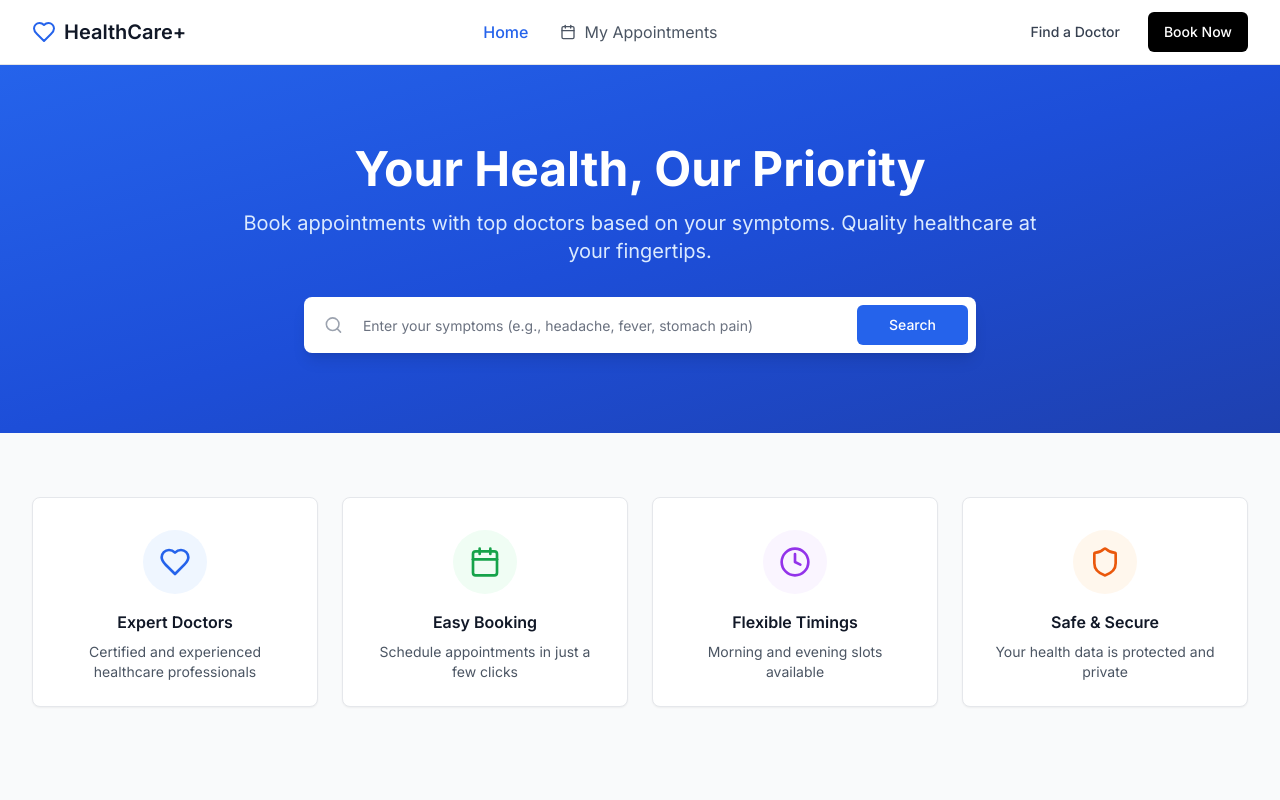
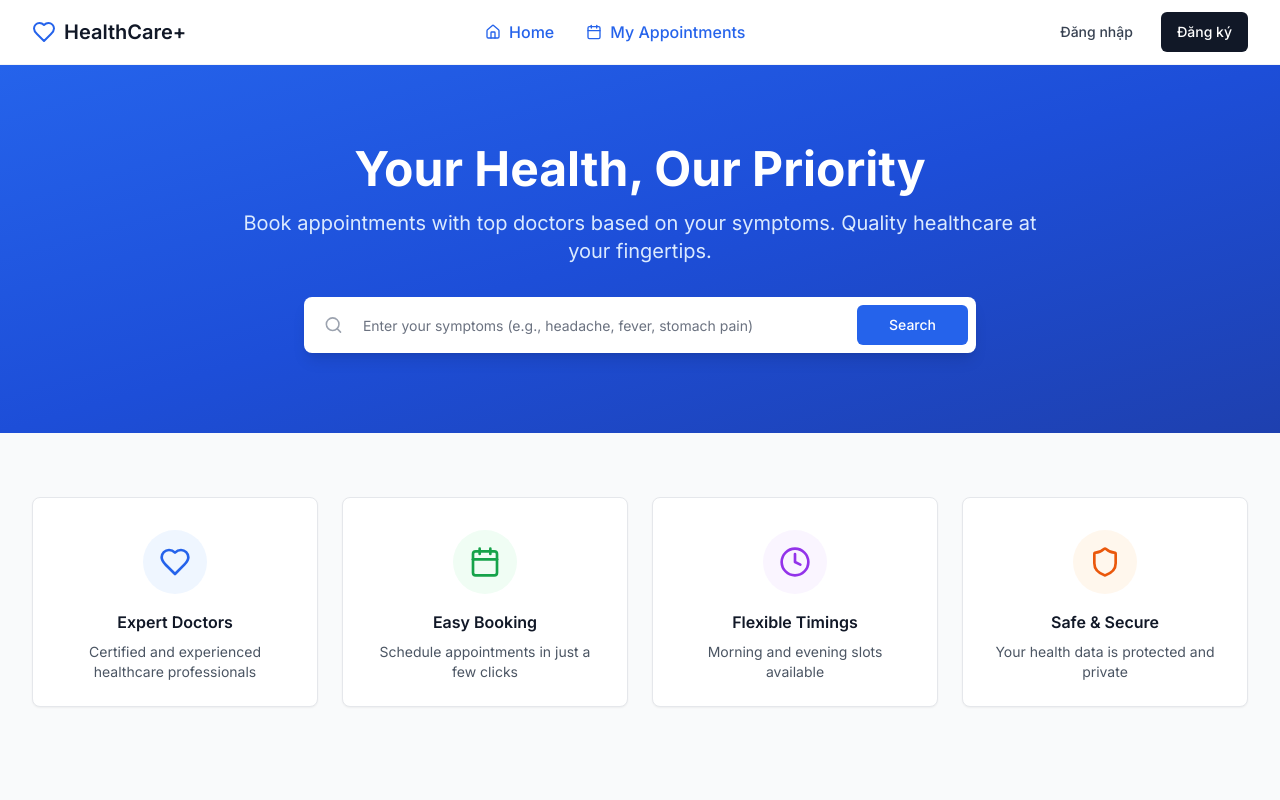
Before and after one commit to AXON-ASWE/FE, a Next.js app: page / in a window 1280 px wide. Shown: the top 800 px of the page. Built offline with nearby package versions, Linux system fonts and the light colour scheme.

Commit message:
sync main

```diff
--- a/package.json
+++ b/package.json
@@ -12,6 +12,7 @@
   },
   "dependencies": {
     "@radix-ui/react-dropdown-menu": "^2.1.12",
+    "@radix-ui/react-navigation-menu": "^1.2.14",
     "@radix-ui/react-popover": "^1.1.11",
     "@radix-ui/react-slot": "^1.2.0",
     "@radix-ui/react-tooltip": "^1.2.4",
--- a/src/app/layout.tsx
+++ b/src/app/layout.tsx
@@ -1,7 +1,7 @@
 import './globals.css';
 import type { Metadata } from 'next';
 import { Inter } from 'next/font/google';
-import Header from '@/components/layouts/Header';
+import { Navbar } from '@/components/blocks/bars/NavBar';
 
 const inter = Inter({ subsets: ['latin'] });
 
@@ -18,7 +18,7 @@ export default function RootLayout({
   return (
     <html lang="en">
       <body className={inter.className}>
-        <Header />
+        <Navbar />
         {children}
       </body>
     </html>
--- a/src/app/page.tsx
+++ b/src/app/page.tsx
@@ -2,7 +2,7 @@
 
 import { Search, Heart, Calendar, Clock, Shield } from 'lucide-react';
 import { Button } from '@/components/ui/button';
-import { Input } from '@/components/ui/input';
+import { Input } from '@/components/ui/Input';
 import { useRouter } from 'next/navigation';
 import { Card, CardContent } from '@/components/ui/card';
 
--- /dev/null
+++ b/src/components/blocks/bars/NavBar.tsx
@@ -0,0 +1,190 @@
+'use client';
+
+import { useState } from 'react';
+import Link from 'next/link';
+import { Calendar, Menu, X, ChevronDown, LogOut, User, Settings, Heart, Home } from 'lucide-react';
+import { Button } from '@/components/ui/button';
+import { NavigationMenu, NavigationMenuContent, NavigationMenuItem, NavigationMenuLink, NavigationMenuList, NavigationMenuTrigger } from '@/components/ui/navigation-menu';
+import { DropdownMenu, DropdownMenuContent, DropdownMenuItem, DropdownMenuLabel, DropdownMenuSeparator, DropdownMenuTrigger } from '@/components/ui/dropdown-menu';
+import { cn } from '@/lib/utils';
+import { useRouter } from 'next/navigation';
+import Cookies from 'js-cookie';
+import { useSession } from '@/context/Sessioncontext';
+
+const menuItems = [
+  {
+    title: 'Home',
+    href: '/',
+    icon: <Home className="h-4 w-4" />,
+  },
+  {
+    title: 'My Appointments',
+    href: '/appointments',
+    icon: <Calendar className="h-4 w-4" />,
+  },
+];
+
+export function Navbar() {
+  const router = useRouter();
+  const { session, status, setSession } = useSession();
+
+  const [mobileMenuOpen, setMobileMenuOpen] = useState(false);
+  const [expandedMobileItem, setExpandedMobileItem] = useState<string | null>(null);
+
+  const handleLogout = () => {
+    Cookies.remove('access_token', { path: '/' });
+    Cookies.remove('refresh_token', { path: '/' });
+    Cookies.remove('role', { path: '/' });
+
+    setSession(null);
+    router.push('/auth/login');
+  };
+
+  const isLoggedIn = status === 'authenticated';
+  const userName = session?.name || 'Người dùng';
+
+  return (
+    <nav className="sticky top-0 left-0 right-0 z-50 bg-white/80 dark:bg-slate-900/80 backdrop-blur-xl border-b border-gray-100 dark:border-slate-700">
+      <div className="max-w-7xl mx-auto px-4 sm:px-6 lg:px-8">
+        <div className="flex justify-between items-center h-16">
+          {/* LOGO */}
+          <Link href="/" className="flex items-center gap-2">
+            <Heart className="h-6 w-6 text-blue-600" />
+            <span className="text-xl font-semibold text-gray-900">HealthCare+</span>
+          </Link>
+
+          {/* DESKTOP MENU */}
+          <div className="hidden lg:flex items-center gap-8">
+            {menuItems.map((item) => (
+              <Link key={item.title} href={item.href} className="flex items-center gap-2 text-blue-600 font-medium">
+                <span className="text-blue-600">{item.icon}</span>
+                {item.title}
+              </Link>
+            ))}
+          </div>
+
+          {/* RIGHT SIDE (User / Auth Buttons) */}
+          <div className="hidden lg:flex items-center gap-3">
+            {isLoggedIn ? (
+              <DropdownMenu>
+                <DropdownMenuTrigger asChild>
+                  <Button
+                    variant="ghost"
+                    className="text-gray-700 dark:text-slate-300 hover:text-gray-900 dark:hover:text-slate-100 hover:bg-gray-50 dark:hover:bg-slate-700 flex items-center gap-2"
+                  >
+                    <User size={16} />
+                    <span>{userName}</span>
+                    <ChevronDown size={14} />
+                  </Button>
+                </DropdownMenuTrigger>
+                <DropdownMenuContent align="end" className="w-56">
+                  <DropdownMenuLabel>
+                    <div className="flex flex-col space-y-1">
+                      <p className="text-sm font-medium leading-none">Tài khoản của tôi</p>
+                      <p className="text-xs text-muted-foreground">{session?.email}</p>
+                    </div>
+                  </DropdownMenuLabel>
+                  <DropdownMenuSeparator />
+                  <DropdownMenuItem onClick={() => router.push('/profile')} className="cursor-pointer">
+                    <User className="mr-2" size={16} />
+                    Thông tin cá nhân
+                  </DropdownMenuItem>
+                  <DropdownMenuItem onClick={() => router.push('/profile/change_password')} className="cursor-pointer">
+                    <Settings className="mr-2" size={16} />
+                    Đổi mật khẩu
+                  </DropdownMenuItem>
+                  <DropdownMenuSeparator />
+                  <DropdownMenuItem
+                    onClick={handleLogout}
+                    className="cursor-pointer text-red-600 dark:text-red-400 focus:text-red-600 dark:focus:text-red-400"
+                  >
+                    <LogOut className="mr-2" size={16} />
+                    Đăng xuất
+                  </DropdownMenuItem>
+                </DropdownMenuContent>
+              </DropdownMenu>
+            ) : (
+              <>
+                <Link href="/auth/login">
+                  <Button variant="ghost" className="text-gray-700 dark:text-slate-300 hover:text-gray-900 dark:hover:text-slate-100 hover:bg-gray-50 dark:hover:bg-slate-700">
+                    Đăng nhập
+                  </Button>
+                </Link>
+                <Link href="/auth/signup">
+                  <Button className="bg-gray-900 hover:bg-gray-800 dark:bg-slate-100 dark:text-slate-900 dark:hover:bg-slate-200 text-white">
+                    Đăng ký
+                  </Button>
+                </Link>
+              </>
+            )}
+          </div>
+
+          {/* MOBILE MENU TOGGLE */}
+          <button
+            onClick={() => setMobileMenuOpen(!mobileMenuOpen)}
+            className="lg:hidden p-2 rounded-md hover:bg-gray-100 dark:hover:bg-slate-700"
+          >
+            {mobileMenuOpen ? (
+              <X className="h-6 w-6 text-gray-700 dark:text-slate-300" />
+            ) : (
+              <Menu className="h-6 w-6 text-gray-700 dark:text-slate-300" />
+            )}
+          </button>
+        </div>
+
+        {/* MOBILE DROPDOWN MENU */}
+        {mobileMenuOpen && (
+          <div className="lg:hidden py-4 border-t border-gray-200 dark:border-slate-700 animate-in slide-in-from-top-2 duration-200">
+            <div className="flex flex-col space-y-1">
+              {menuItems.map((item) => (
+                <Link
+                  key={item.title}
+                  href={item.href}
+                  onClick={() => setMobileMenuOpen(false)}
+                  className="px-4 py-3 text-gray-700 dark:text-slate-300 hover:bg-gray-50 dark:hover:bg-slate-700 rounded-md"
+                >
+                  <span>{item.icon}</span> {item.title}
+                </Link>
+              ))}
+              {/* Auth & Profile links for mobile */}
+              <div className="flex flex-col gap-2 pt-4 px-4 border-t border-gray-200 dark:border-slate-700 mt-2">
+                {isLoggedIn ? (
+                  <>
+                    <div className="mb-2 px-3 py-2 rounded-md bg-slate-800">
+                      <div className="flex items-center gap-2">
+                        <User size={16} className="text-muted-foreground" />
+                        <span className="text-sm">Xin chào, {userName}</span>
+                      </div>
+                    </div>
+                    <Button variant="outline" onClick={() => { setMobileMenuOpen(false); router.push('/profile'); }}>
+                      <User size={16} /> Thông tin cá nhân
+                    </Button>
+                    <Button variant="outline" onClick={() => { setMobileMenuOpen(false); router.push('/profile/change_password'); }}>
+                      <Settings size={16} /> Đổi mật khẩu
+                    </Button>
+                    <Button
+                      variant="outline"
+                      onClick={() => { setMobileMenuOpen(false); handleLogout(); }}
+                      className="text-red-600 dark:text-red-400 border-red-200 dark:border-red-900 hover:bg-red-50 dark:hover:bg-red-950"
+                    >
+                      <LogOut size={16} /> Đăng xuất
+                    </Button>
+                  </>
+                ) : (
+                  <>
+                    <Link href="/auth/login">
+                      <Button variant="outline" className="w-full">Đăng nhập</Button>
+                    </Link>
+                    <Link href="/auth/signup">
+                      <Button className="w-full bg-gray-900 text-white dark:bg-slate-100 dark:text-slate-900">Đăng ký</Button>
+                    </Link>
+                  </>
+                )}
+              </div>
+            </div>
+          </div>
+        )}
+      </div>
+    </nav>
+  );
+}
```
